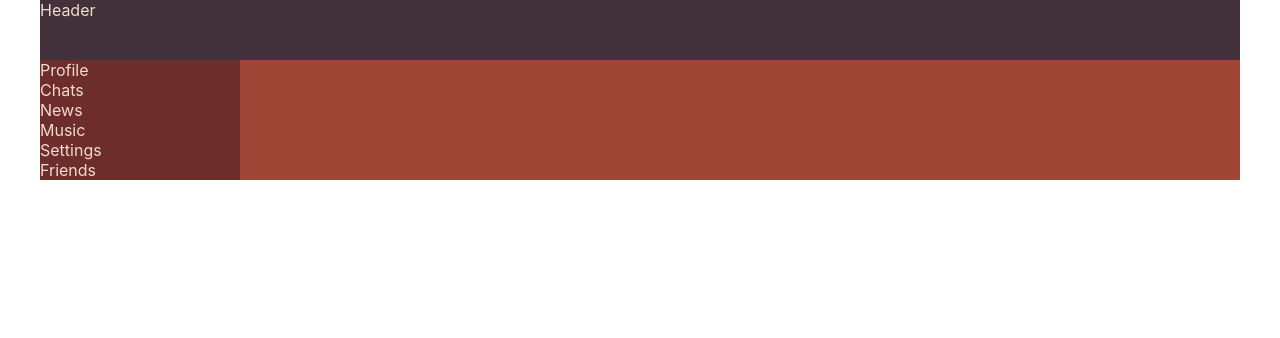
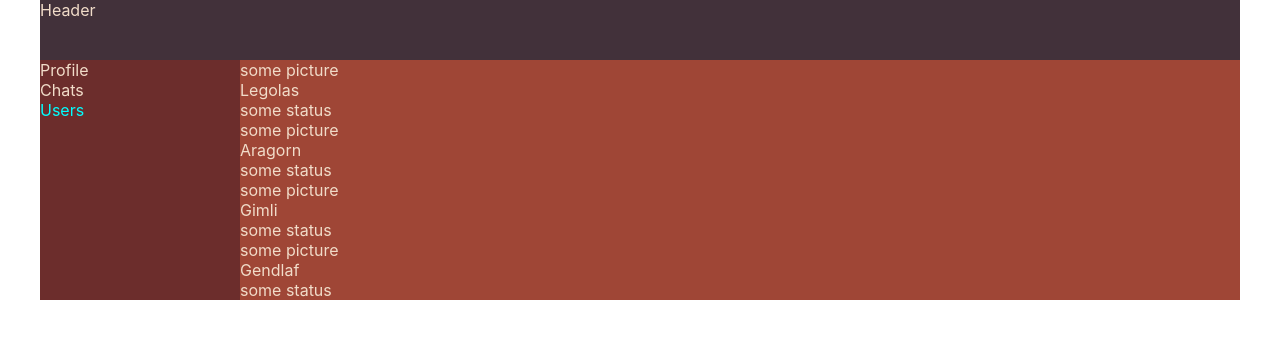
Before and after one commit to MihaDarin/my-first-react, a React (Create React App) app: page /users in a window 1280 px wide. Shown: the top 338 px of the page. Built offline with nearby package versions, Linux system fonts and the light colour scheme.

Commit message:
создана страница пользователей, настроен обмен данными с state

```diff
--- a/src/App.js
+++ b/src/App.js
@@ -3,6 +3,7 @@ import Header from "./components/Header/Header";
 import Sidebar from "./components/Sidebar/Sidebar";
 import Profile from "./components/Profile/Profile";
 import ChatsContainer from "./components/Chats/ChatsContainer";
+import UsersContainer from "./components/Users/UsersContainer";
 import { Route, Routes } from "react-router-dom";
 
 function App(props) {
@@ -13,6 +14,7 @@ function App(props) {
       <Routes>
         <Route path="/profile" element={<Profile />} />
         <Route path="/chats/*" element={<ChatsContainer />} />
+        <Route path="/users" element={<UsersContainer />} />
         {/* <News />
       <Music />
       <Settings />
--- a/src/components/Chats/Chats.js
+++ b/src/components/Chats/Chats.js
@@ -4,7 +4,7 @@ import Chat from "./Chat/Chat";
 import Message from "./Message/Message";
 
 const Chats = (props) => {
-  const chats = props.state.usersData.map((chat) => {
+  const chats = props.state.chatsData.map((chat) => {
     return <Chat id={chat.id} name={chat.userName} key={chat.id} />;
   });
   const messages = props.state.messagesData.map((message) => {
--- a/src/components/Sidebar/Sidebar.js
+++ b/src/components/Sidebar/Sidebar.js
@@ -3,8 +3,8 @@ import { NavLink } from "react-router-dom";
 import style from "./Sidebar.module.css";
 
 const Sidebar = () => {
-  const activeLink = () => {
-    return (sideData) => (sideData.activeLink ? style.active : style.item);
+  let activeLink = () => {
+    return (sideData) => (sideData.isActive ? style.active : style.item);
   };
   return (
     <div className={style.sidebar}>
@@ -19,6 +19,11 @@ const Sidebar = () => {
         </NavLink>
       </div>
       <div>
+        <NavLink to="/users" className={activeLink()}>
+          Users
+        </NavLink>
+      </div>
+      {/* <div>
         <NavLink to="/news" className={activeLink()}>
           News
         </NavLink>
@@ -37,7 +42,7 @@ const Sidebar = () => {
         <NavLink to="/friends" className={activeLink()}>
           Friends
         </NavLink>
-      </div>
+      </div> */}
     </div>
   );
 };
--- /dev/null
+++ b/src/components/Users/User/User.js
@@ -0,0 +1,12 @@
+import React from "react";
+
+const User = (props) => {
+  return (
+    <div>
+      <div>{props.avatar}</div>
+      <div>{props.name}</div>
+      <div>{props.status}</div>
+    </div>
+  );
+};
+export default User;
--- /dev/null
+++ b/src/components/Users/Users.js
@@ -0,0 +1,92 @@
+import React from "react";
+import User from "./User/User";
+const Users = (props) => {
+  if (props.usersData.length === 0) {
+    props.setUsers([
+      {
+        id: 1,
+        name: "Legolas",
+        avatar: "some picture",
+        status: "some status",
+        location: {
+          country: "some country",
+          city: "some city",
+        },
+        follow: true,
+      },
+      {
+        id: 2,
+        name: "Aragorn",
+        avatar: "some picture",
+        status: "some status",
+        location: {
+          country: "some country",
+          city: "some city",
+        },
+        follow: false,
+      },
+      {
+        id: 3,
+        name: "Gimli",
+        avatar: "some picture",
+        status: "some status",
+        location: {
+          country: "some country",
+          city: "some city",
+        },
+        follow: false,
+      },
+      {
+        id: 4,
+        name: "Gendlaf",
+        avatar: "some picture",
+        status: "some status",
+        location: {
+          country: "some country",
+          city: "some city",
+        },
+        follow: true,
+      },
+    ]);
+  }
+  const usersData = props.usersData.map((user) => {
+    return (
+      <User
+        key={user.id}
+        avatar={user.avatar}
+        name={user.name}
+        status={user.status}
+      />
+    );
+  });
+  return (
+    <div>
+      {usersData}
+      {/* {props.usersData.map((user) => (
+        <div >
+          <div>
+            {user.follow ? (
+              <button
+                onClick={() => {
+                  props.follow(user.id);
+                }}
+              >
+                UNFOLLOW
+              </button>
+            ) : (
+              <button
+                onClick={() => {
+                  props.unfollow(user.id);
+                }}
+              >
+                FOLLOW
+              </button>
+            )}{" "}
+          </div>
+        </div>
+      ))} */}
+    </div>
+  );
+};
+
+export default Users;
--- /dev/null
+++ b/src/components/Users/UsersContainer.js
@@ -0,0 +1,25 @@
+// import React from "react";
+import { connect } from "react-redux";
+import Users from "./Users";
+import { followAC, setUsersAC, unfollowAC } from "../../redux/UsersReducer";
+const mapStateToProps = (state) => {
+  return { usersData: state.usersPage.usersData };
+};
+
+const mapDispatchToProps = (dispatch) => {
+  return {
+    follow: (userId) => {
+      dispatch(followAC(userId));
+    },
+    unfollow: (userId) => {
+      dispatch(unfollowAC(userId));
+    },
+    setUsers: (usersData) => {
+      dispatch(setUsersAC(usersData));
+    },
+  };
+};
+
+const UsersContainer = connect(mapStateToProps, mapDispatchToProps)(Users);
+
+export default UsersContainer;
--- a/src/redux/ChatsReducer.js
+++ b/src/redux/ChatsReducer.js
@@ -2,7 +2,7 @@ const SEND_MESSAGE = "SEND-MESSAGE";
 const UPDATE_MESSAGE_TEXT = "UPDATE-MESSAGE-TEXT";
 
 let initialState = {
-  usersData: [
+  chatsData: [
     { id: 0, userName: "Stan" },
     { id: 1, userName: "Mango" },
   ],
--- a/src/redux/ReduxStore.js
+++ b/src/redux/ReduxStore.js
@@ -1,9 +1,11 @@
 import { combineReducers, legacy_createStore } from "redux";
 import profileReducer from "./ProfileReducer";
 import chatsReducer from "./ChatsReducer";
+import UsersReducer from "./UsersReducer";
 let reducers = combineReducers({
   chatsPage: chatsReducer,
   profilePage: profileReducer,
+  usersPage: UsersReducer,
 });
 
 let store = legacy_createStore(reducers);
--- /dev/null
+++ b/src/redux/UsersReducer.js
@@ -0,0 +1,51 @@
+const FOLLOW = "FOLLOW";
+const UNFOLLOW = "UNFOLLOW";
+const SET_USERS = "SET-USERS";
+let initialState = {
+  usersData: [],
+};
+
+const UsersReducer = (state = initialState, action) => {
+  switch (action.type) {
+    case FOLLOW:
+      return {
+        ...state,
+        usersData: state.usersData.map((user) => {
+          if (user.id === action.userId) {
+            return { ...user, follow: false };
+          }
+          return user;
+        }),
+      };
+    case UNFOLLOW:
+      return {
+        ...state,
+        usersData: state.usersData.map((user) => {
+          if (user.id === action.userId) {
+            return { ...user, follow: true };
+          }
+          return user;
+        }),
+      };
+    case SET_USERS:
+      return {
+        ...state,
+        usersData: [...state.usersData, ...action.usersData],
+      };
+    default:
+      return state;
+  }
+};
+
+export const followAC = (userId) => {
+  return { type: FOLLOW, userId };
+};
+export const unfollowAC = (userId) => {
+  return { type: UNFOLLOW, userId };
+};
+
+export const setUsersAC = (usersData) => {
+  return { type: SET_USERS, usersData };
+};
+
+export default UsersReducer;
```
